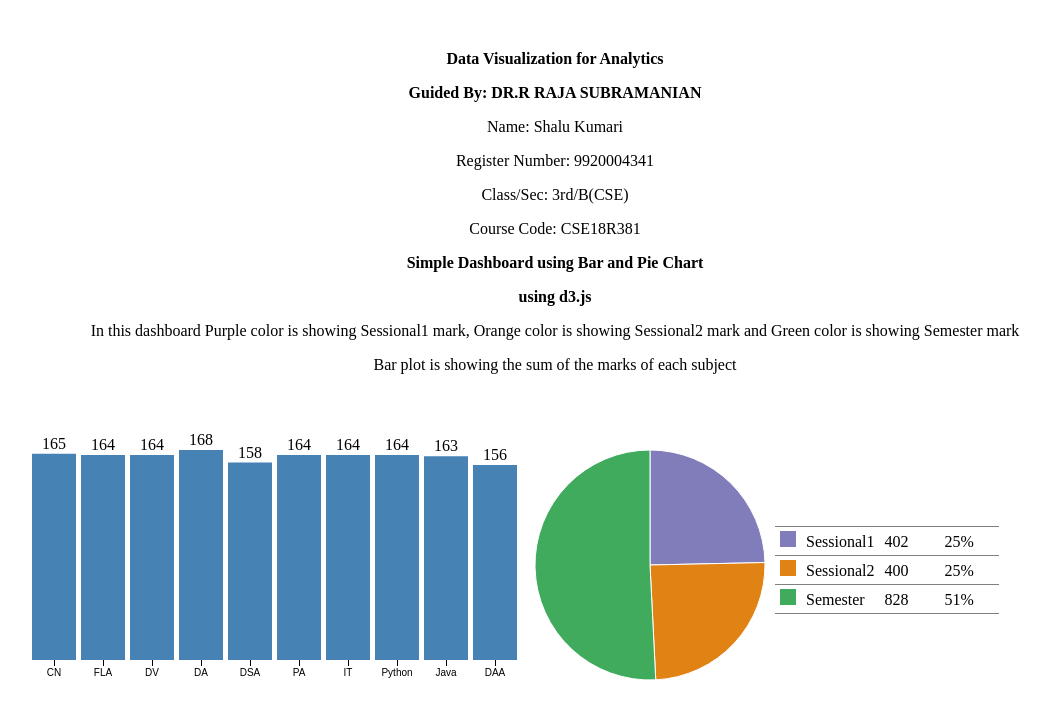
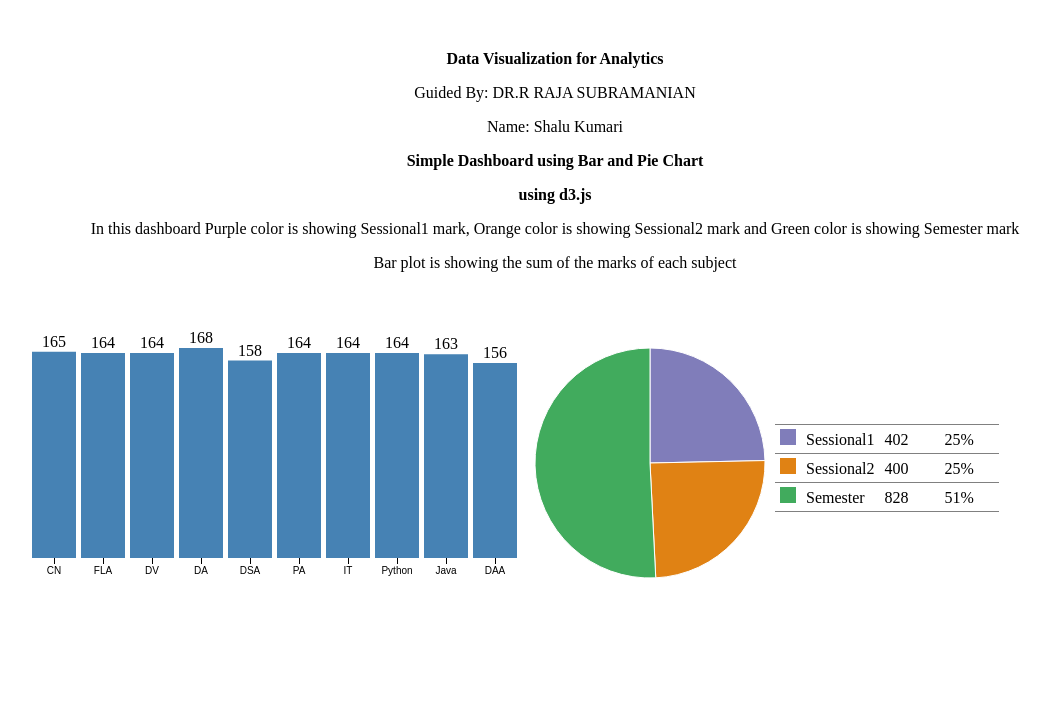
Before and after one commit to shalu812/Animated-dashboard-using-d3.js, a plain HTML site: page index.html in a window 1280 px wide. Shown: the whole page, without its empty margins (85-1134 px from the left). Drawn offline with nearby package versions, Linux system fonts and the light colour scheme.

Commit message:
Update index.html

```diff
--- a/index.html
+++ b/index.html
@@ -38,11 +38,8 @@ rect:hover {  fill:blue; }
 </style>
 <body>
 <p><Center><strong>Data Visualization for Analytics </strong></center> </p>
-<p><Center><strong>Guided By: DR.R RAJA SUBRAMANIAN</strong></center> </p>
+<p><Center>Guided By: DR.R RAJA SUBRAMANIAN</center> </p>
 <p><Center>Name: Shalu Kumari</center> </p>
-<p><Center>Register Number: 9920004341</center> </p>
-<p><Center>Class/Sec: 3rd/B(CSE)</center> </p>
-<p><Center>Course Code: CSE18R381</center> </p>
 <p><Center><strong>Simple Dashboard using Bar and Pie Chart</strong></center> </p>
 <p><Center><strong>using d3.js</strong></center> </p>
 <p><Center>In this dashboard Purple color is showing Sessional1 mark, Orange color is showing Sessional2 mark and Green color is showing Semester mark</center> </p>
```
